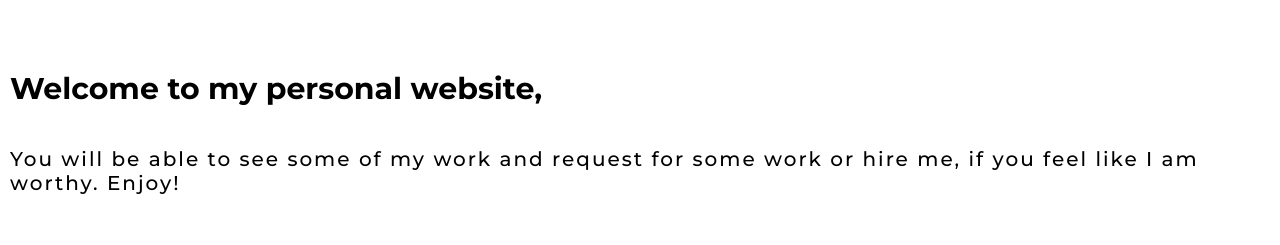
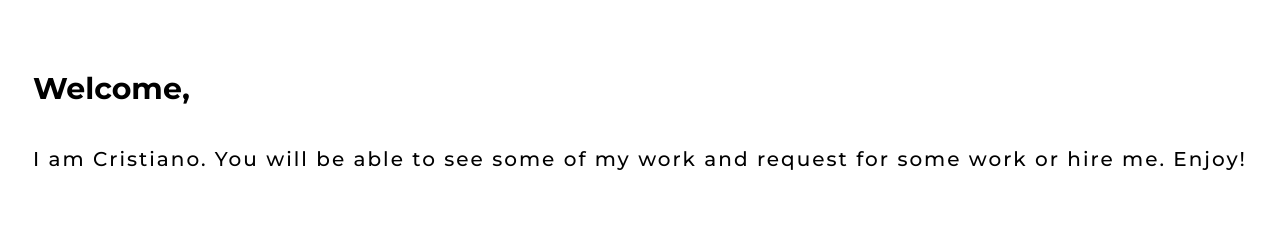
Before and after one commit to cnapolea/react-personal-portfolio, a React (Create React App) app: page / in a window 1280 px wide. Shown: the part 138-383 px from the top of the page. Built offline with nearby package versions, Linux system fonts and the light colour scheme.

Commit message:
fix form rotation bug

```diff
--- a/public/env.js
+++ b/public/env.js
@@ -13,6 +13,9 @@ window.env = {
   "DISPLAY": "needs-to-be-defined",
   "dp0": "C:\\Users\\Master Chief\\Documents\\dev\\react-personal-portfolio\\node_modules\\.bin\\",
   "DriverData": "C:\\Windows\\System32\\Drivers\\DriverData",
+  "EMAILJS_SERVICE_ID": "service_8fwipd8",
+  "EMAILJS_TEMPLATE_ID": "template_0wtj7zf",
+  "EMAILJS_USER_ID": "user_6g9flIwABy5AvBv6fS5xo",
   "EXEPATH": "C:\\Program Files\\Git",
   "FPS_BROWSER_APP_PROFILE_STRING": "Internet Explorer",
   "FPS_BROWSER_USER_PROFILE_STRING": "Default",
@@ -197,7 +200,7 @@ window.env = {
   "npm_package_description": "Welcome to personal portfolio",
   "npm_package_eslintConfig_extends_0": "react-app",
   "npm_package_eslintConfig_extends_1": "react-app/jest",
-  "npm_package_gitHead": "3e77df3f20afcd1d52a2c64e01b8dd12047e4309",
+  "npm_package_gitHead": "3f557e81bc3be17af78a0dbcca9781ac2ec3e502",
   "npm_package_name": "my-portfolio",
   "npm_package_private": "true",
   "npm_package_readmeFilename": "README.md",
--- a/public/index.html
+++ b/public/index.html
@@ -30,17 +30,6 @@
     <title>NerdRoots.</title>
     <script id="react-dotenv" src="./env.js"></script>
     <style>
-      @media screen and (min-width: 320px) and (max-width: 767px) and (orientation: landscape) {
-        html {
-          transform: rotate(-90deg);
-          transform-origin: left top;
-          width: 100vh;
-          overflow-x: hidden;
-          position: absolute;
-          top: 100%;
-          left: 0;
-        }
-      }
       body {
         margin: 0;
         overflow-x: hidden;
--- a/src/components/Header.jsx
+++ b/src/components/Header.jsx
@@ -72,10 +72,10 @@ function Header() {
   return (
     <Container>
       <TextContainer>
-        <MainHeaderText>Welcome to my personal website,</MainHeaderText>
+        <MainHeaderText>Welcome,</MainHeaderText>
         <SecondaryHeaderText>
-          You will be able to see some of my work and request for some work or
-          hire me, if you feel like I am worthy. Enjoy!
+          I am Cristiano. You will be able to see some of my work and request
+          for some work or hire me. Enjoy!
         </SecondaryHeaderText>
       </TextContainer>
       <Image
```
